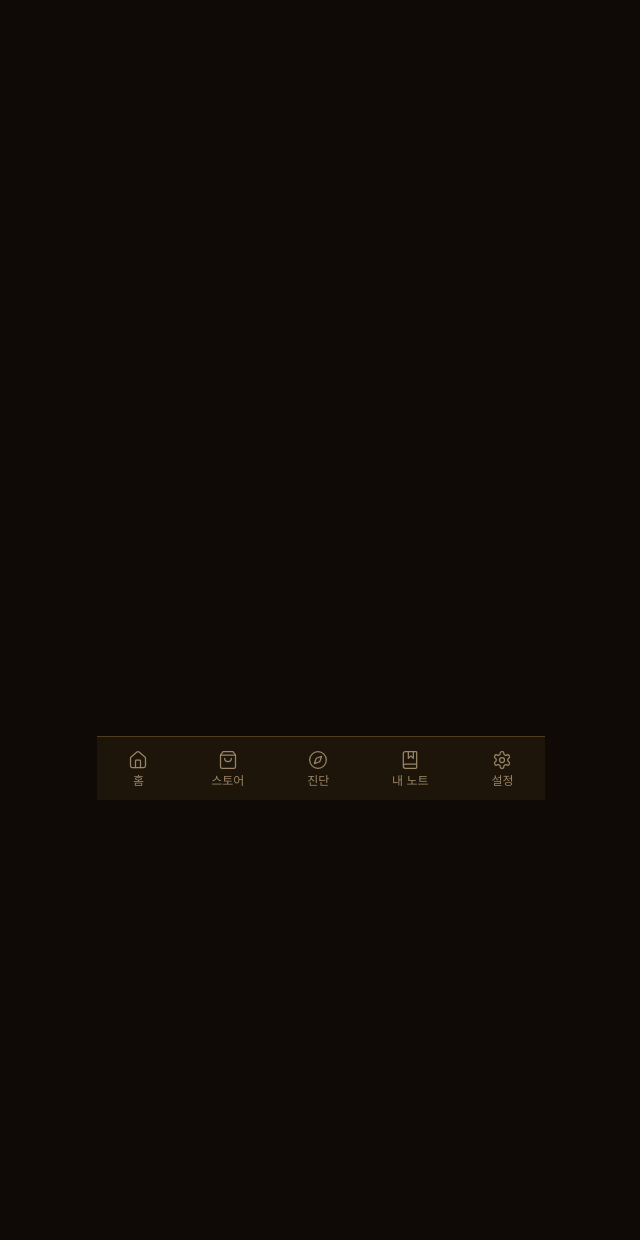
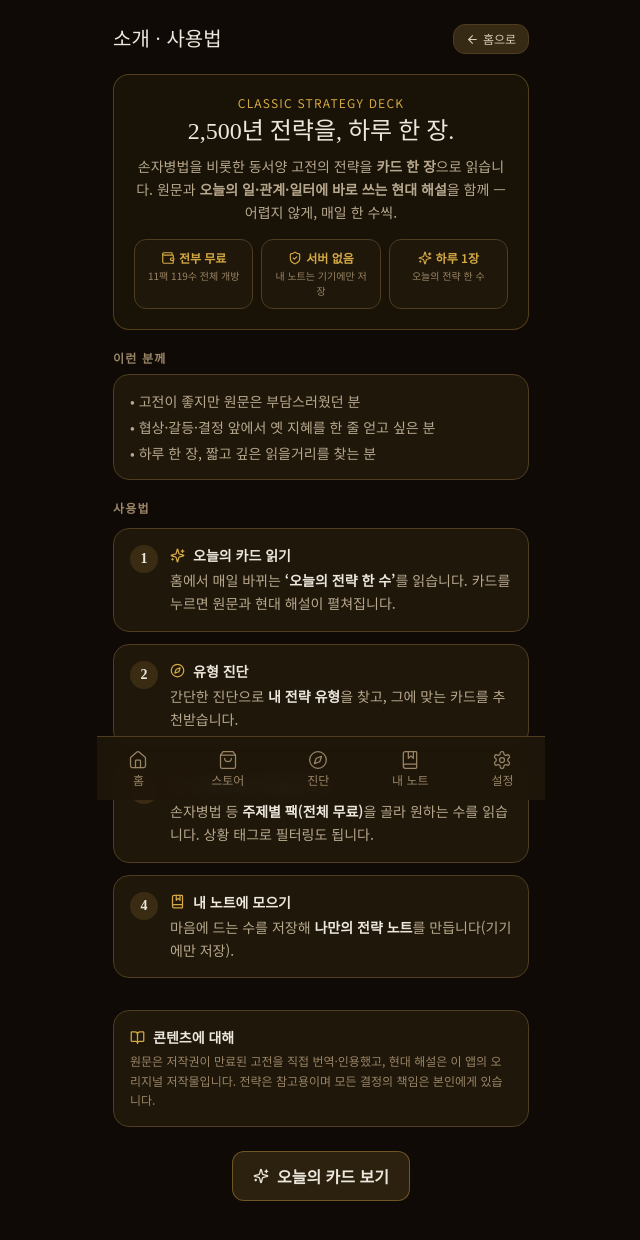
Before and after one commit to yojosuknam-debug/classic-cards, a React (Vite) app: page /guide in a window 1280 px wide. Before the commit this address had no page. Shown: the top 1240 px of the page, without its empty margins (319-959 px from the left). Before the commit the page ends 800 px from the top, so only its background shows below. Built offline with nearby package versions, Linux system fonts and the light colour scheme.

Commit message:
feat: 소개·사용법 페이지 추가(/guide 라우트, 홈·설정에서 진입)
광고 매력(2500년 전략·전부 무료) + 4단계 사용법·콘텐츠 안내. ink/gold 테마.

```diff
--- a/src/App.jsx
+++ b/src/App.jsx
@@ -7,6 +7,7 @@ import MyNotes from './pages/MyNotes'
 import Settings from './pages/Settings'
 import Diagnosis from './pages/Diagnosis'
 import FilteredCards from './pages/FilteredCards'
+import Guide from './pages/Guide'
 
 export default function App() {
   return (
@@ -21,6 +22,7 @@ export default function App() {
             <Route path="/filter/:tag" element={<FilteredCards />} />
             <Route path="/notes" element={<MyNotes />} />
             <Route path="/settings" element={<Settings />} />
+            <Route path="/guide" element={<Guide />} />
           </Routes>
         </main>
         <BottomNav />
--- /dev/null
+++ b/src/pages/Guide.jsx
@@ -0,0 +1,88 @@
+import { useNavigate } from 'react-router-dom'
+import { ArrowLeft, Sparkles, BookOpen, Compass, BookMarked, ShoppingBag, ShieldCheck, Wallet, HelpCircle } from 'lucide-react'
+
+// 고전 전략 카드덱 — 소개 + 사용법 페이지. /guide 라우트.
+export default function Guide() {
+  const navigate = useNavigate()
+  return (
+    <div className="flex flex-col px-4 pt-6 pb-24">
+      <header className="mb-5 flex items-center justify-between">
+        <h1 className="font-serif text-xl text-ink-100">소개 · 사용법</h1>
+        <button onClick={() => navigate('/')}
+          className="flex items-center gap-1 rounded-xl border border-ink-700 bg-ink-800 px-3 py-1.5 font-sans text-xs text-ink-200 hover:border-ink-500">
+          <ArrowLeft size={13} /> 홈으로
+        </button>
+      </header>
+
+      {/* 광고 — 매력 */}
+      <section className="rounded-2xl border border-gold-400/30 bg-gold-400/5 p-5 text-center">
+        <p className="font-sans text-xs tracking-widest text-gold-400">CLASSIC STRATEGY DECK</p>
+        <h2 className="mt-1 font-serif text-2xl text-ink-100">2,500년 전략을, 하루 한 장.</h2>
+        <p className="mt-2 font-sans text-sm leading-relaxed text-ink-300">
+          손자병법을 비롯한 동서양 고전의 전략을 <b className="text-gold-300">카드 한 장</b>으로 읽습니다.
+          원문과 <b className="text-gold-300">오늘의 일·관계·일터에 바로 쓰는 현대 해설</b>을 함께 — 어렵지 않게, 매일 한 수씩.
+        </p>
+        <div className="mt-4 grid grid-cols-3 gap-2">
+          <Badge icon={Wallet} title="전부 무료">11팩 119수 전체 개방</Badge>
+          <Badge icon={ShieldCheck} title="서버 없음">내 노트는 기기에만 저장</Badge>
+          <Badge icon={Sparkles} title="하루 1장">오늘의 전략 한 수</Badge>
+        </div>
+      </section>
+
+      {/* 이런 분께 */}
+      <section className="mt-5">
+        <h2 className="mb-2 font-sans text-xs font-semibold tracking-widest text-ink-400">이런 분께</h2>
+        <ul className="space-y-1.5 rounded-2xl border border-ink-700 bg-ink-900 p-4 font-sans text-sm text-ink-300">
+          <li>• 고전이 좋지만 원문은 부담스러웠던 분</li>
+          <li>• 협상·갈등·결정 앞에서 옛 지혜를 한 줄 얻고 싶은 분</li>
+          <li>• 하루 한 장, 짧고 깊은 읽을거리를 찾는 분</li>
+        </ul>
+      </section>
+
+      {/* 사용법 */}
+      <section className="mt-5">
+        <h2 className="mb-3 font-sans text-xs font-semibold tracking-widest text-ink-400">사용법</h2>
+        <Step n="1" icon={Sparkles} title="오늘의 카드 읽기">홈에서 매일 바뀌는 <b className="text-ink-100">‘오늘의 전략 한 수’</b>를 읽습니다. 카드를 누르면 원문과 현대 해설이 펼쳐집니다.</Step>
+        <Step n="2" icon={Compass} title="유형 진단">간단한 진단으로 <b className="text-ink-100">내 전략 유형</b>을 찾고, 그에 맞는 카드를 추천받습니다.</Step>
+        <Step n="3" icon={ShoppingBag} title="스토어에서 팩 둘러보기">손자병법 등 <b className="text-ink-100">주제별 팩(전체 무료)</b>을 골라 원하는 수를 읽습니다. 상황 태그로 필터링도 됩니다.</Step>
+        <Step n="4" icon={BookMarked} title="내 노트에 모으기">마음에 드는 수를 저장해 <b className="text-ink-100">나만의 전략 노트</b>를 만듭니다(기기에만 저장).</Step>
+      </section>
+
+      <section className="mt-5 rounded-2xl border border-ink-700 bg-ink-900 p-4">
+        <div className="mb-1 flex items-center gap-2 font-sans text-sm font-semibold text-ink-100"><BookOpen size={15} className="text-gold-400" /> 콘텐츠에 대해</div>
+        <p className="font-sans text-xs leading-relaxed text-ink-400">
+          원문은 저작권이 만료된 고전을 직접 번역·인용했고, 현대 해설은 이 앱의 오리지널 저작물입니다.
+          전략은 참고용이며 모든 결정의 책임은 본인에게 있습니다.
+        </p>
+      </section>
+
+      <div className="mt-6 flex justify-center">
+        <button onClick={() => navigate('/')}
+          className="inline-flex items-center gap-2 rounded-xl bg-gold-400/15 border border-gold-400/40 px-5 py-3 font-sans font-semibold text-gold-300 hover:border-gold-400/70">
+          <Sparkles size={16} /> 오늘의 카드 보기
+        </button>
+      </div>
+    </div>
+  )
+}
+
+function Badge({ icon: Icon, title, children }) {
+  return (
+    <div className="rounded-xl border border-ink-700 bg-ink-900 p-2.5">
+      <div className="flex items-center justify-center gap-1 text-gold-400"><Icon size={14} /><span className="font-sans text-xs font-semibold">{title}</span></div>
+      <div className="mt-0.5 font-sans text-[10px] text-ink-400">{children}</div>
+    </div>
+  )
+}
+
+function Step({ n, icon: Icon, title, children }) {
+  return (
+    <div className="mb-3 flex gap-3 rounded-2xl border border-ink-700 bg-ink-900 p-4">
+      <div className="flex h-7 w-7 shrink-0 items-center justify-center rounded-full bg-gold-400/15 font-serif text-sm font-bold text-gold-300">{n}</div>
+      <div className="min-w-0">
+        <div className="mb-1 flex items-center gap-2 font-sans text-sm font-semibold text-ink-100"><Icon size={15} className="text-gold-400" /> {title}</div>
+        <p className="font-sans text-sm leading-relaxed text-ink-300">{children}</p>
+      </div>
+    </div>
+  )
+}
--- a/src/pages/Home.jsx
+++ b/src/pages/Home.jsx
@@ -1,6 +1,6 @@
 import { useMemo } from 'react'
 import { useNavigate } from 'react-router-dom'
-import { ArrowRight, Sparkles } from 'lucide-react'
+import { ArrowRight, Sparkles, HelpCircle } from 'lucide-react'
 import CardView from '../components/CardView'
 import { getDailyCard, SITUATION_TAGS } from '../lib/cards'
 import diagnosisData from '../content/diagnosis.json'
@@ -30,6 +30,15 @@ export default function Home() {
           <p className="font-sans text-xs text-ink-400 tracking-widest">{today}</p>
           <h1 className="font-serif text-xl text-ink-100 mt-0.5">오늘의 전략 한 수</h1>
         </div>
+        <div className="flex items-center gap-2">
+          <button
+            onClick={() => navigate('/guide')}
+            aria-label="소개·사용법"
+            className="flex items-center justify-center w-9 h-9 rounded-xl
+                       bg-ink-800 border border-ink-700 hover:border-ink-500 transition-colors"
+          >
+            <HelpCircle size={16} className="text-ink-300" />
+          </button>
           {savedType ? (
             <button
               onClick={() => navigate('/diagnosis')}
@@ -49,6 +58,7 @@ export default function Home() {
               <span className="font-sans text-xs text-gold-400">유형 진단</span>
             </button>
           )}
+        </div>
       </header>
 
       {/* 오늘의 카드 */}
--- a/src/pages/Settings.jsx
+++ b/src/pages/Settings.jsx
@@ -1,6 +1,8 @@
-import { ExternalLink } from 'lucide-react'
+import { ExternalLink, HelpCircle, ChevronRight } from 'lucide-react'
+import { useNavigate } from 'react-router-dom'
 
 export default function Settings() {
+  const navigate = useNavigate()
   return (
     <div className="flex flex-col px-4 pt-6 pb-24">
       <header className="mb-6">
@@ -8,6 +10,15 @@ export default function Settings() {
       </header>
 
       <div className="flex flex-col gap-4">
+        {/* 소개·사용법 */}
+        <button onClick={() => navigate('/guide')}
+          className="flex items-center justify-between bg-ink-900 rounded-xl border border-ink-700 px-4 py-3 hover:border-ink-500 transition-colors">
+          <span className="flex items-center gap-2 font-sans text-sm text-ink-200">
+            <HelpCircle size={16} className="text-gold-400" /> 앱 소개 · 사용법
+          </span>
+          <ChevronRight size={16} className="text-ink-400" />
+        </button>
+
         {/* 앱 정보 */}
         <section>
           <h2 className="font-sans text-xs font-semibold text-ink-400 tracking-widest mb-3">앱 정보</h2>
```
Also changed, not shown: 5 other files (tests, documents, lock files or other folders). Lines whose indentation alone changed are shown as unchanged.
